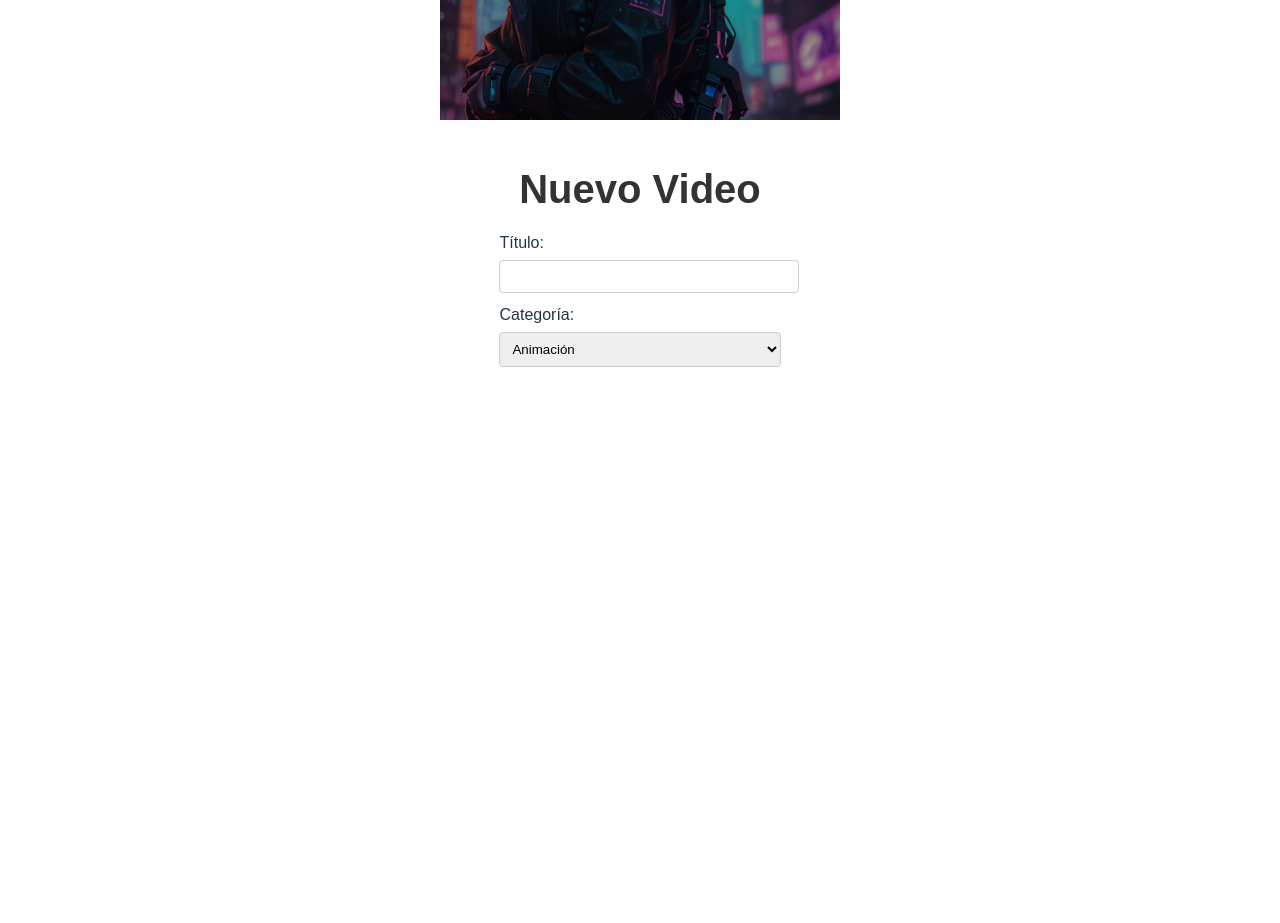
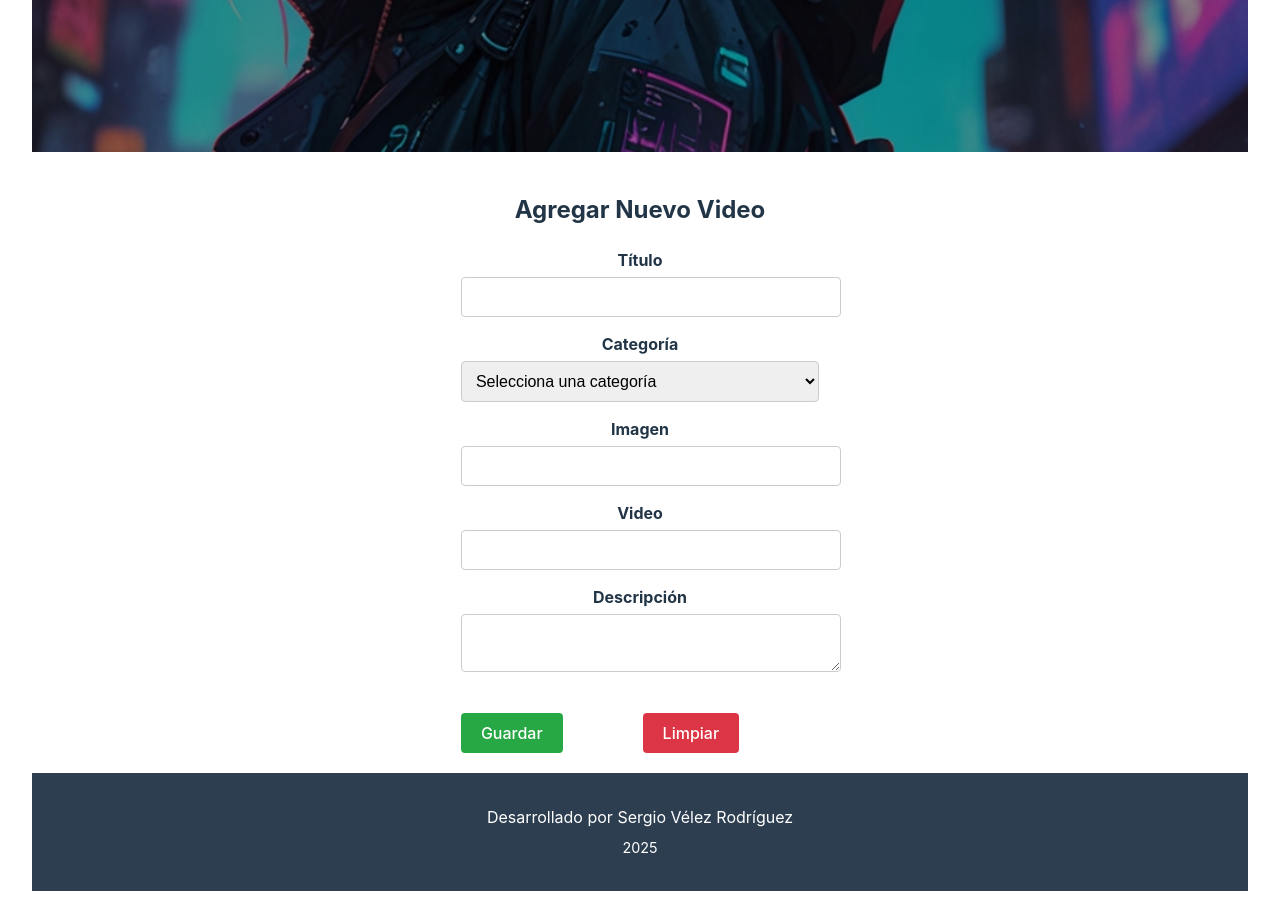
Before and after one commit to CorrectorSVR/Aluraflix, a React (Vite) app: page /new-video in a window 1280 px wide. Shown: the part 420-1343 px from the top of the page. Before the commit the page ends 800 px from the top, so only its background shows below. Built offline with nearby package versions, Linux system fonts and the light colour scheme; no server answers; data requests are answered from the project's data file.

Commit message:
Gran cantidad de cambios

```diff
--- a/api/db.json
+++ b/api/db.json
@@ -3,7 +3,7 @@
     {
       "id": "1",
       "title": "Dead Cells Inmortalis",
-      "previewImage": "/Inmortals.jpg",
+      "previewImage": "https://apirest-flix.vercel.app/images/Inmortals.jpg",
       "url": "https://www.youtube.com/watch?v=B3gdVvAu0fo",
       "category": "Animation",
       "description": "Serie basada en un videojuego Roguelike"
@@ -11,7 +11,7 @@
     {
       "id": "2",
       "title": "Murder Drones",
-      "previewImage": "/Drones.jpg",
+      "previewImage": "https://apirest-flix.vercel.app/images/Drones.jpg",
       "url": "https://www.youtube.com/watch?v=mImFz8mkaHo",
       "category": "Animation",
       "description": "Serie de animación indie cgi"
@@ -19,7 +19,7 @@
     {
       "id": "3",
       "title": "Tales of Zestiria",
-      "previewImage": "/Zestiria w.jpg",
+      "previewImage": "https://apirest-flix.vercel.app/images/Zestiria w.jpg",
       "url": "https://www.youtube.com/watch?v=6P-GnpOKVeM",
       "category": "Animation",
       "description": "Serie basada en un videojuego rpg"
@@ -27,7 +27,7 @@
     {
       "id": "4",
       "title": "Shadow Dark Beginnings",
-      "previewImage": "/shadow-y-maria.jpg",
+      "previewImage": "https://apirest-flix.vercel.app/images/shadow-y-maria.jpg",
       "url": "https://www.youtube.com/watch?v=1s188WNEiqw",
       "category": "Animation",
       "description": "Mini serie basada en un videojuego de plataformas"
@@ -35,7 +35,7 @@
     {
       "id": "5",
       "title": "Sky Childrens of Light",
-      "previewImage": "/Sky.jpg",
+      "previewImage": "https://apirest-flix.vercel.app/images/Sky.jpg",
       "url": "https://www.youtube.com/watch?v=rLOesNZTtqo",
       "category": "Videogame",
       "description": "Videojuego Zen free to play "
@@ -43,7 +43,7 @@
     {
       "id": "6",
       "title": "Nier Automata",
-      "previewImage": "/Nier.jpg",
+      "previewImage": "https://apirest-flix.vercel.app/images/Nier.jpg",
       "url": "https://www.youtube.com/watch?v=B6kolEKghBw",
       "category": "Videogame",
       "description": "Videojuego rpg de acción"
@@ -51,7 +51,7 @@
     {
       "id": "7",
       "title": "Clock Tower Rewind",
-      "previewImage": "/Clock tower.jpg",
+      "previewImage": "https://apirest-flix.vercel.app/images/Clock tower.jpg",
       "url": "https://www.youtube.com/watch?v=EdV1kzvyr9w",
       "category": "Videogame",
       "description": "Videojuego de horror point and click"
@@ -59,7 +59,7 @@
     {
       "id": "8",
       "title": "Final Fantasy vs XIII",
-      "previewImage": "/Stelle.jpg",
+      "previewImage": "https://apirest-flix.vercel.app/images/Stelle.jpg",
       "url": "https://www.youtube.com/watch?v=YiIx9VJWSl8",
       "category": "Videogame",
       "description": "Videojuego spin off rpg de acción"
@@ -67,7 +67,7 @@
     {
       "id": "9",
       "title": "Salth of the Earth",
-      "previewImage": "/Lovesdrug.jpg",
+      "previewImage": "https://apirest-flix.vercel.app/images/Lovesdrug.jpg",
       "url": "https://www.youtube.com/watch?v=Balo8b7fESI",
       "category": "Music",
       "description": "Canción de rock alternativo"
@@ -75,7 +75,7 @@
     {
       "id": "10",
       "title": "Hymn for the missing",
-      "previewImage": "/Missinge.jpg",
+      "previewImage": "https://apirest-flix.vercel.app/images/Missinge.jpg",
       "url": "https://www.youtube.com/watch?v=5jMsmy_xt3U",
       "category": "Music",
       "description": "Canción de nu metal"
@@ -83,7 +83,7 @@
     {
       "id": "11",
       "title": "Decretum",
-      "previewImage": "/Decretum.jpg",
+      "previewImage": "https://apirest-flix.vercel.app/images/Decretum.jpg",
       "url": "https://www.youtube.com/watch?v=A_k9d391eP0",
       "category": "Music",
       "description": "Banda sonora de un anime magical girls"
@@ -91,7 +91,7 @@
     {
       "id": "12",
       "title": "Lightwaves",
-      "previewImage": "/LightWaves.jpg",
+      "previewImage": "https://apirest-flix.vercel.app/images/LightWaves.jpg",
       "url": "https://www.youtube.com/watch?v=DjJKHFwLpg4",
       "category": "Music",
       "description": "Banda sonora del videojuego Final Fantasy X-2"
--- a/src/components/Modal.jsx
+++ b/src/components/Modal.jsx
@@ -1,19 +1,25 @@
 import React, { useState, useEffect } from "react";
 import "./Modal.css";
 
-function Modal({ video, onClose, onSave, isViewing, children }) {
+const Modal = ({ video, onClose, isViewing, onSave }) => {
   const [formData, setFormData] = useState({
-    title: "",
-    category: "Animation",
-    previewImage: "",
-    url: "",
-    description: "",
+    title: video.title,
+    category: video.category,
+    image: video.image,
+    video: video.video,
+    description: video.description,
   });
 
+  const API_URL = import.meta.env.VITE_API_URL; // Usar la variable de entorno
+
   useEffect(() => {
-    if (video && !isViewing) {
-      setFormData(video);
-    }
+    setFormData({
+      title: video.title,
+      category: video.category,
+      image: video.image,
+      video: video.video,
+      description: video.description,
+    });
   }, [video, isViewing]);
 
   const handleChange = (e) => {
@@ -22,7 +28,7 @@ function Modal({ video, onClose, onSave, isViewing, children }) {
 
   const handleSubmit = (e) => {
     e.preventDefault();
-    fetch(`http://localhost:3001/videos/${video.id}`, {
+    fetch(`${API_URL}/videos/${video.id}`, { // Usar la variable de entorno en la URL
       method: "PUT",
       headers: {
         "Content-Type": "application/json",
@@ -39,24 +45,41 @@ function Modal({ video, onClose, onSave, isViewing, children }) {
   };
 
   return (
-    <>
-      <div className="modal-backdrop" onClick={onClose}></div>
+    <div className="modal-backdrop">
       <div className="modal">
-        <div className="modal-header">
-          <button className="close-button" onClick={onClose}>X</button>
+        <button className="close-button" onClick={onClose}>
+          &times;
+        </button>
+        {isViewing ? (
+          <div className="video-container">
+            <iframe
+              width="560"
+              height="315"
+              src={video.video.replace("watch?v=", "embed/")}
+              title={video.title}
+              frameBorder="0"
+              allow="accelerometer; autoplay; clipboard-write; encrypted-media; gyroscope; picture-in-picture"
+              allowFullScreen
+            ></iframe>
           </div>
-        <div className="modal-content">
-          {isViewing ? (
-            children
         ) : (
           <form onSubmit={handleSubmit}>
             <div className="form-group">
               <label>Título</label>
-                <input type="text" name="title" value={formData.title} onChange={handleChange} />
+              <input
+                type="text"
+                name="title"
+                value={formData.title}
+                onChange={handleChange}
+              />
             </div>
             <div className="form-group">
               <label>Categoría</label>
-                <select name="category" value={formData.category} onChange={handleChange}>
+              <select
+                name="category"
+                value={formData.category}
+                onChange={handleChange}
+              >
                 <option value="Animation">Animation</option>
                 <option value="Videogame">Videogame</option>
                 <option value="Music">Music</option>
@@ -64,26 +87,43 @@ function Modal({ video, onClose, onSave, isViewing, children }) {
             </div>
             <div className="form-group">
               <label>Imagen</label>
-                <input type="text" name="previewImage" value={formData.previewImage} onChange={handleChange} />
+              <input
+                type="text"
+                name="image"
+                value={formData.image}
+                onChange={handleChange}
+              />
             </div>
             <div className="form-group">
               <label>Video</label>
-                <input type="text" name="url" value={formData.url} onChange={handleChange} />
+              <input
+                type="text"
+                name="video"
+                value={formData.video}
+                onChange={handleChange}
+              />
             </div>
             <div className="form-group">
               <label>Descripción</label>
-                <textarea name="description" value={formData.description} onChange={handleChange}></textarea>
+              <textarea
+                name="description"
+                value={formData.description}
+                onChange={handleChange}
+              ></textarea>
             </div>
             <div className="modal-footer">
-                <button type="submit" className="save-button">Guardar</button>
-                <button type="button" className="clear-button" onClick={() => setFormData(video)}>Limpiar</button>
+              <button type="submit" className="save-button">
+                Guardar
+              </button>
+              <button type="button" className="clear-button" onClick={onClose}>
+                Cancelar
+              </button>
             </div>
           </form>
         )}
       </div>
     </div>
-    </>
   );
-}
+};
 
 export default Modal;
--- a/src/pages/Home.jsx
+++ b/src/pages/Home.jsx
@@ -3,15 +3,12 @@ import "./Home.css";
 import Modal from "../components/Modal";
 import VideoCard from "../components/VideoCard";
 
-const Home = () => {
-  const [categories, setCategories] = useState({
-    Animation: [],
-    Videogame: [],
-    Music: [],
-  });
+const Home = ({ categories: initialCategories }) => {
+  const [categories, setCategories] = useState(initialCategories);
+  const API_URL = import.meta.env.VITE_API_URL; // Usar la variable de entorno
 
   useEffect(() => {
-    fetch("https://apirest-flix.vercel.app/videos")
+    fetch(`${API_URL}/videos`) // Usar la variable de entorno en la URL
       .then((response) => response.json())
       .then((data) => {
         const animationVideos = data.filter((video) => video.category === "Animation");
@@ -24,7 +21,7 @@ const Home = () => {
         });
       })
       .catch((error) => console.error("Error fetching videos:", error));
-  }, []);
+  }, [API_URL]);
 
   const [isModalOpen, setIsModalOpen] = useState(false);
   const [selectedVideo, setSelectedVideo] = useState(null);
@@ -35,6 +32,11 @@ const Home = () => {
   };
 
   const handleDelete = (videoId) => {
+    fetch(`${API_URL}/videos/${videoId}`, { // Usar la variable de entorno en la URL
+      method: "DELETE",
+    })
+      .then((response) => {
+        if (response.ok) {
           setCategories((prevCategories) => {
             const newCategories = { ...prevCategories };
             Object.keys(newCategories).forEach((category) => {
@@ -42,6 +44,11 @@ const Home = () => {
             });
             return newCategories;
           });
+        } else {
+          console.error("Error deleting video");
+        }
+      })
+      .catch((error) => console.error("Error deleting video:", error));
   };
 
   const closeModal = () => {
@@ -51,8 +58,32 @@ const Home = () => {
 
   const handleSave = (event) => {
     event.preventDefault();
-    console.log("Guardar cambios");
+    const newVideo = {
+      id: Date.now().toString(),
+      title: event.target.title.value,
+      category: event.target.category.value,
+      image: event.target.image.value,
+      video: event.target.video.value,
+      description: event.target.description.value,
+    };
+
+    fetch(`${API_URL}/videos`, { // Usar la variable de entorno en la URL
+      method: "POST",
+      headers: {
+        "Content-Type": "application/json",
+      },
+      body: JSON.stringify(newVideo),
+    })
+      .then((response) => response.json())
+      .then((data) => {
+        setCategories((prevCategories) => {
+          const newCategories = { ...prevCategories };
+          newCategories[data.category].push(data);
+          return newCategories;
+        });
         closeModal();
+      })
+      .catch((error) => console.error("Error adding video:", error));
   };
 
   const handleClear = () => {
@@ -82,11 +113,11 @@ const Home = () => {
           <form onSubmit={handleSave}>
             <div className="form-group">
               <label>Título</label>
-              <input type="text" defaultValue={selectedVideo.title} />
+              <input type="text" name="title" defaultValue={selectedVideo?.title || ""} />
             </div>
             <div className="form-group">
               <label>Categoría</label>
-              <select defaultValue={selectedVideo.category}>
+              <select name="category" defaultValue={selectedVideo?.category || ""}>
                 <option value="">Selecciona una categoría</option>
                 {Object.keys(categories).map((category) => (
                   <option key={category} value={category}>{category}</option>
@@ -95,15 +126,15 @@ const Home = () => {
             </div>
             <div className="form-group">
               <label>Imagen</label>
-              <input type="text" defaultValue={selectedVideo.previewImage} />
+              <input type="text" name="image" defaultValue={selectedVideo?.image || ""} />
             </div>
             <div className="form-group">
               <label>Video</label>
-              <input type="text" defaultValue={selectedVideo.url} />
+              <input type="text" name="video" defaultValue={selectedVideo?.video || ""} />
             </div>
             <div className="form-group">
               <label>Descripción</label>
-              <textarea defaultValue={selectedVideo.description}></textarea>
+              <textarea name="description" defaultValue={selectedVideo?.description || ""}></textarea>
             </div>
             <div className="modal-footer">
               <button type="submit" className="save-button">Guardar</button>
--- a/src/pages/NewVideo.css
+++ b/src/pages/NewVideo.css
@@ -4,49 +4,57 @@
   margin: 0 auto;
 }
 
-.new-video h1 {
+.new-video h2 {
   text-align: center;
   margin-bottom: 20px;
 }
 
-.new-video-form {
+.new-video form {
   display: flex;
   flex-direction: column;
 }
 
-.new-video-form label {
-  margin-bottom: 10px;
+.new-video .form-group {
+  margin-bottom: 15px;
 }
 
-.new-video-form input,
-.new-video-form select,
-.new-video-form textarea {
+.new-video .form-group label {
+  margin-bottom: 5px;
+  font-weight: bold;
+}
+
+.new-video .form-group input,
+.new-video .form-group select,
+.new-video .form-group textarea {
   width: 100%;
-  padding: 8px;
+  padding: 10px;
   margin-top: 5px;
   border: 1px solid #ccc;
   border-radius: 4px;
+  font-size: 1rem;
 }
 
-.form-actions {
+.new-video .form-footer {
   display: flex;
   justify-content: space-between;
   margin-top: 20px;
 }
 
-.form-actions button {
+.new-video .form-footer button {
   padding: 10px 20px;
   border: none;
   border-radius: 4px;
   cursor: pointer;
+  font-size: 1rem;
+  margin-right: 80px;
 }
 
-.form-actions button[type="submit"] {
+.new-video .form-footer .save-button {
   background-color: #28a745;
   color: white;
 }
 
-.form-actions button[type="reset"] {
+.new-video .form-footer .clear-button {
   background-color: #dc3545;
   color: white;
 }
@@ -58,13 +66,13 @@
     max-width: 80%;
   }
 
-  .new-video-form input,
-  .new-video-form select,
-  .new-video-form textarea {
-    padding: 6px;
+  .new-video .form-group input,
+  .new-video .form-group select,
+  .new-video .form-group textarea {
+    padding: 8px;
   }
 
-  .form-actions button {
+  .new-video .form-footer button {
     padding: 8px 16px;
   }
 }
@@ -75,33 +83,33 @@
     max-width: 90%;
   }
 
-  .form-actions {
+  .new-video .form-footer {
     flex-direction: column;
     gap: 10px;
   }
 
-  .form-actions button {
+  .new-video .form-footer button {
     width: 100%;
     padding: 10px;
   }
 }
 
 @media (max-width: 480px) {
-  .new-video h1 {
+  .new-video h2 {
     font-size: 1.5rem;
   }
 
-  .new-video-form label {
+  .new-video .form-group label {
     font-size: 0.9rem;
   }
 
-  .new-video-form input,
-  .new-video-form select,
-  .new-video-form textarea {
+  .new-video .form-group input,
+  .new-video .form-group select,
+  .new-video .form-group textarea {
     padding: 5px;
   }
 
-  .form-actions button {
+  .new-video .form-footer button {
     padding: 8px;
     font-size: 0.9rem;
   }
--- a/src/pages/NewVideo.jsx
+++ b/src/pages/NewVideo.jsx
@@ -1,16 +1,16 @@
 import React, { useState } from "react";
-import { useNavigate } from "react-router-dom";
 import "./NewVideo.css";
 
-function NewVideo() {
+const NewVideo = () => {
   const [formData, setFormData] = useState({
     title: "",
-    category: "Animation",
+    category: "",
     image: "",
     video: "",
     description: "",
   });
-  const navigate = useNavigate();
+
+  const API_URL = import.meta.env.VITE_API_URL; // Usar la variable de entorno
 
   const handleChange = (e) => {
     setFormData({ ...formData, [e.target.name]: e.target.value });
@@ -18,7 +18,7 @@ function NewVideo() {
 
   const handleSubmit = (e) => {
     e.preventDefault();
-    fetch("http://localhost:3001/videos", {
+    fetch(`${API_URL}/videos`, { // Usar la variable de entorno en la URL
       method: "POST",
       headers: {
         "Content-Type": "application/json",
@@ -26,73 +26,92 @@ function NewVideo() {
       body: JSON.stringify(formData),
     })
       .then((response) => response.json())
-      .then(() => {
+      .then((data) => {
         alert("Video added successfully!");
-        navigate("/");
+        setFormData({
+          title: "",
+          category: "",
+          image: "",
+          video: "",
+          description: "",
+        });
       })
       .catch((error) => console.error("Error adding video:", error));
   };
 
+  const handleClear = () => {
+    setFormData({
+      title: "",
+      category: "",
+      image: "",
+      video: "",
+      description: "",
+    });
+  };
+
   return (
-    <main className="new-video">
-      <h1>Nuevo Video</h1>
-      <form className="new-video-form" onSubmit={handleSubmit}>
-        <label>
-          Título:
+    <div className="new-video">
+      <h2>Agregar Nuevo Video</h2>
+      <form onSubmit={handleSubmit}>
+        <div className="form-group">
+          <label>Título</label>
           <input
             type="text"
             name="title"
             value={formData.title}
             onChange={handleChange}
-            required
           />
-        </label>
-        <label>
-          Categoría:
-          <select name="category" value={formData.category} onChange={handleChange}>
-            <option value="Animation">Animación</option>
-            <option value="Videogame">Videojuegos</option>
-            <option value="Music">Música</option>
+        </div>
+        <div className="form-group">
+          <label>Categoría</label>
+          <select
+            name="category"
+            value={formData.category}
+            onChange={handleChange}
+          >
+            <option value="">Selecciona una categoría</option>
+            <option value="Animation">Animation</option>
+            <option value="Videogame">Videogame</option>
+            <option value="Music">Music</option>
           </select>
-        </label>
-        <label>
-          Imagen:
+        </div>
+        <div className="form-group">
+          <label>Imagen</label>
           <input
-            type="url"
+            type="text"
             name="image"
-            placeholder="URL de la imagen"
             value={formData.image}
             onChange={handleChange}
-            required
           />
-        </label>
-        <label>
-          Video:
+        </div>
+        <div className="form-group">
+          <label>Video</label>
           <input
-            type="url"
+            type="text"
             name="video"
-            placeholder="URL del video"
             value={formData.video}
             onChange={handleChange}
-            required
           />
-        </label>
-        <label>
-          Descripción:
+        </div>
+        <div className="form-group">
+          <label>Descripción</label>
           <textarea
             name="description"
             value={formData.description}
             onChange={handleChange}
-            required
           ></textarea>
-        </label>
-        <div className="form-actions">
-          <button type="submit">Guardar</button>
-          <button type="reset" onClick={() => setFormData({ title: "", category: "Animation", image: "", video: "", description: "" })}>Limpiar</button>
+        </div>
+        <div className="form-footer">
+          <button type="submit" className="save-button">
+            Guardar
+          </button>
+          <button type="button" className="clear-button" onClick={handleClear}>
+            Limpiar
+          </button>
         </div>
       </form>
-    </main>
+    </div>
   );
-}
+};
 
 export default NewVideo;
```
Also changed, not shown: src/App.jsx (+16 -14 lines), src/components/Modal.css (+66 -81 lines), src/components/VideoCard.jsx (+14 -4 lines), 1 other file (tests, documents, lock files or other folders). Lines whose indentation alone changed are shown as unchanged.
